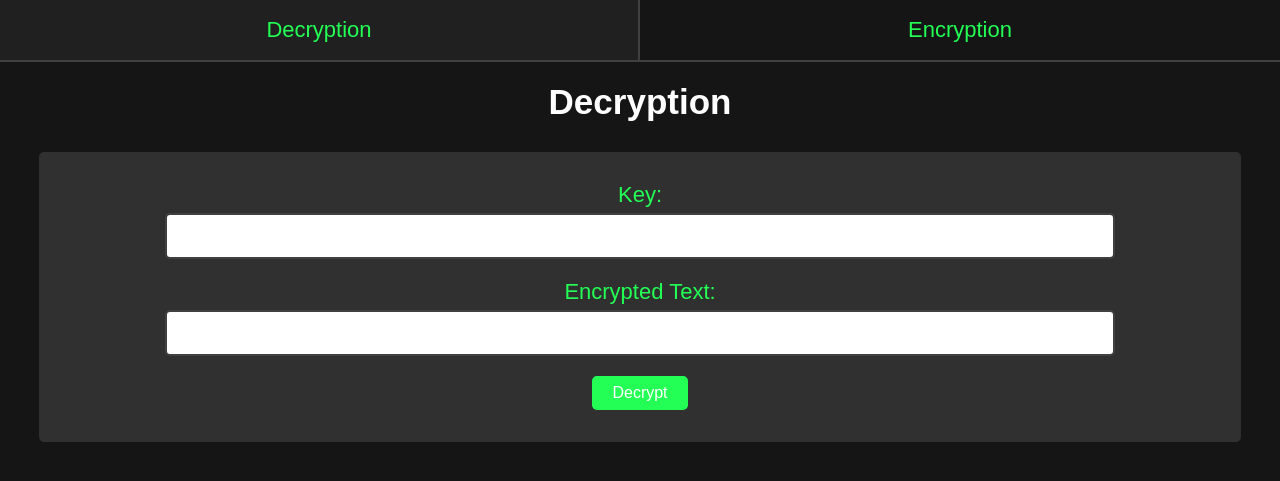
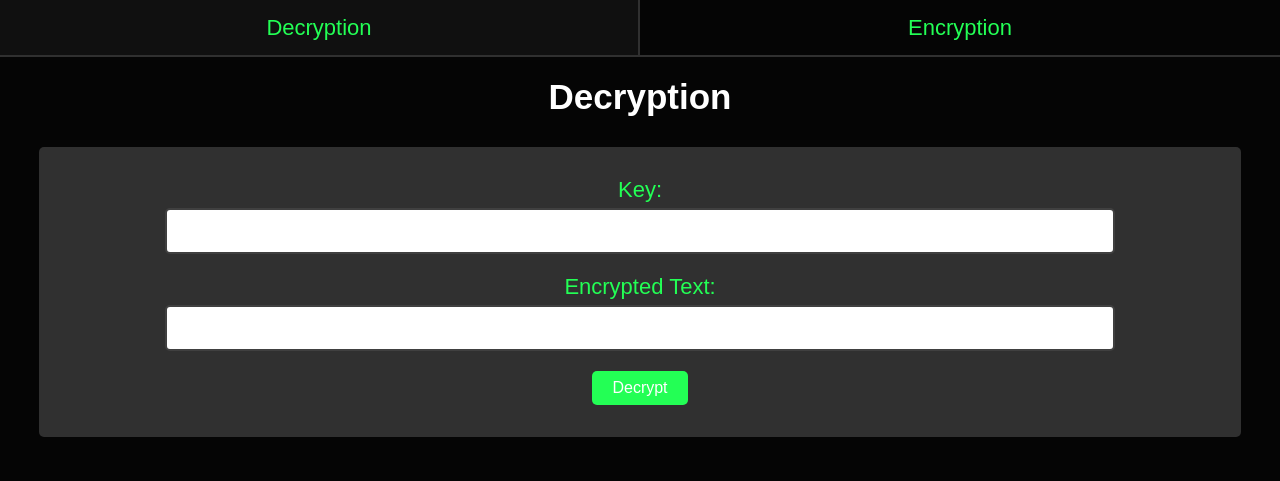
Before and after one commit to Collinformatics/Encryption, a Flask app: page / in a window 1280 px wide. Shown: the top 481 px of the page. Run offline with Flask 3, Linux system fonts and the light colour scheme.

Commit message:
Add files via upload

```diff
--- a/static/styles.css
+++ b/static/styles.css
@@ -1,5 +1,5 @@
 :root {
-    --black: #151515;
+    --black: #050505;
     --white: #FFFFFF;
     --colorBG: #303030;
     --colorAccent: #404040;
@@ -15,6 +15,7 @@
     --marginButton: 12px;
     --fontSize: 16px;
     --borderRad: 5px;
+    --borderThickness: 2px;
 }
 
 body {
@@ -64,9 +65,9 @@ p2 {
 }
 
 .container-header {
-    border-bottom: 2px solid var(--colorAccent);
+    border-bottom: var(--borderThickness) solid var(--colorBG);
     width: 100%;
-    height: 60px;
+    height: 55px;
     display: flex; /* make horizontal buttons */
     flex-direction: row;
     margin: 0px auto;
@@ -134,11 +135,11 @@ button:hover {
 }
 
 .buttonHeader:first-child {
-    border-right: 2px solid var(--colorAccent); /* Add a border to the first button */
+    border-right: var(--borderThickness) solid var(--colorBG); /* Add a border to the first button */
 }
 
 .buttonHeader:hover {
-    background-color: #202020;
+    background-color: #101010;
 }
 
 .input-form {
--- a/templates/decrypt.html
+++ b/templates/decrypt.html
@@ -75,7 +75,7 @@
                     <div class="container-text">
                         <p><strong style="color: #009000;">Base64:</strong> ${data.base64}</p>
                         <p><strong style="color: #009000;">Hexadecimal:</strong> ${data.hex}</p>
-
+                        <p><strong style="color: #009000;">URL Decode:</strong> ${data.url}</p>
                     </div>
                 `;
             })
```
Also changed, not shown: decrypt.py (+10 -6 lines).
